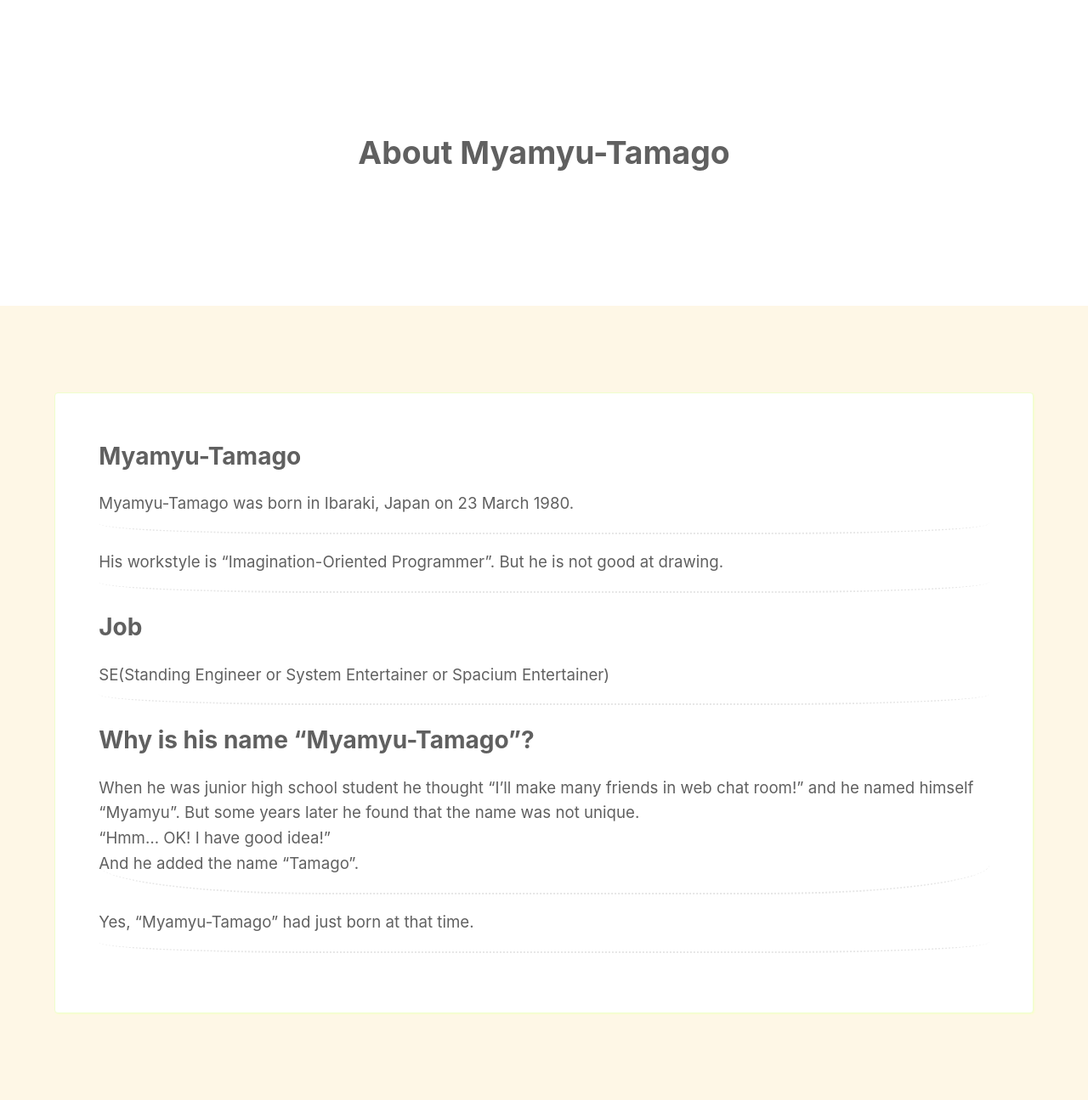
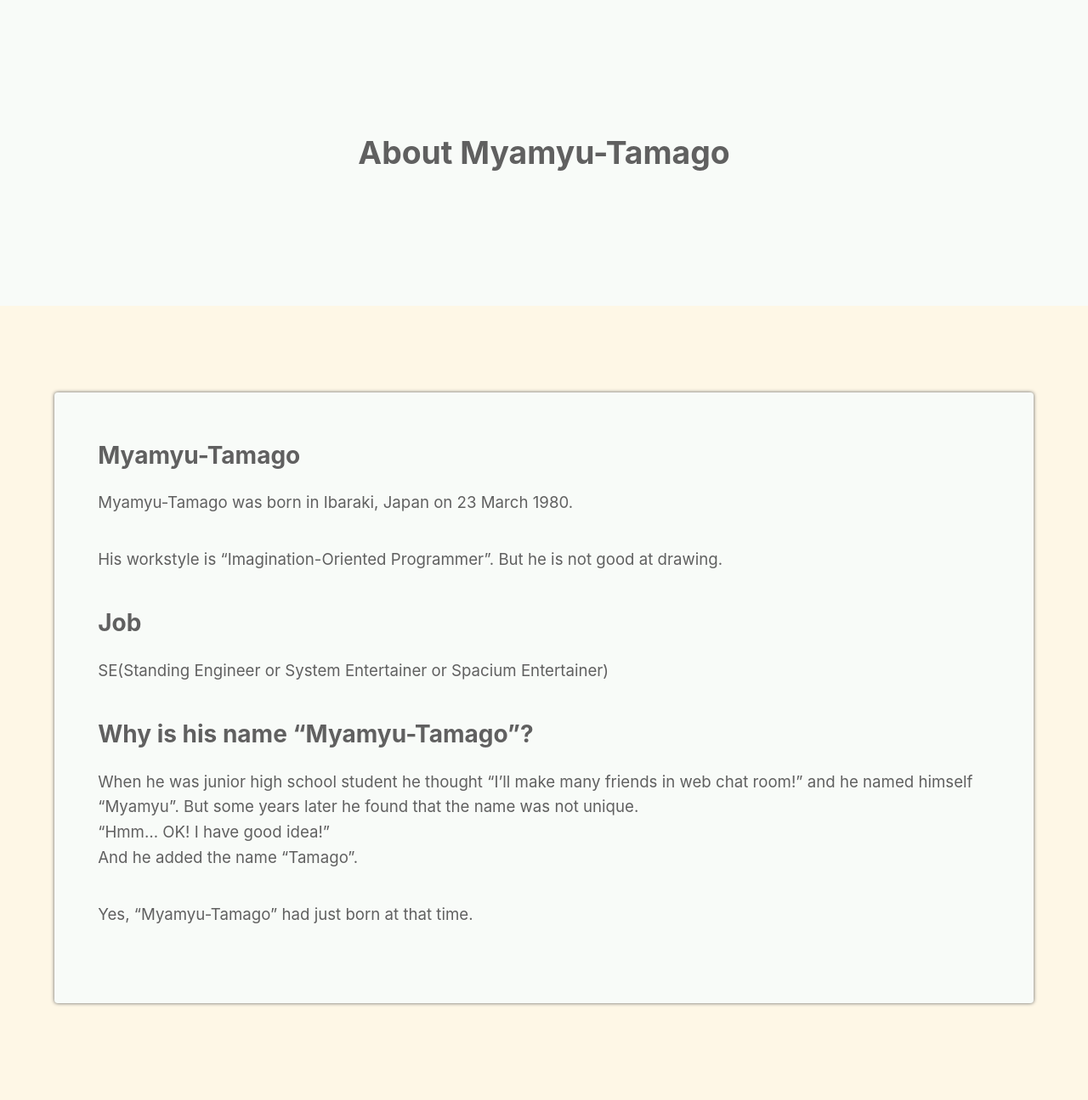
Before and after one commit to myamyu/myamyu.github.io, a Jekyll site: the page built from en/index.md, in a window 1280 px wide. Shown: the whole page at 85% size. Built offline with Jekyll 4.4.1, drawn with Linux system fonts in a browser that asks for light colours.

Commit message:
CSSをenとjpで分けた

```diff
--- a/_layouts/page_en.html
+++ b/_layouts/page_en.html
@@ -4,7 +4,7 @@
 		<meta charset="UTF-8">
 		<meta name="viewport" content="width=device-width, initial-scale=1">
 		{% seo %}
-		<link rel="stylesheet" href="/css/page.css">
+		<link rel="stylesheet" href="/css/page_en.css">
 		<base href="/en/">
 	</head>
 	<body>
--- /dev/null
+++ b/_sass/_colors_en.scss
@@ -0,0 +1,28 @@
+@charset "utf-8";
+
+$main-color: #ffffff;
+$white-color: #f8fbf8;
+$black-color: #606060;
+
+$main-colors: (
+	$main-color
+	adjust-hue($main-color, 36deg)
+	adjust-hue($main-color, 25deg)
+);
+$base-colors: (
+	change-color(nth($main-colors, 1), $lightness: 95%)
+	change-color(nth($main-colors, 2), $lightness: 90%)
+	change-color(nth($main-colors, 3), $lightness: 90%)
+);
+$accent-colors: (
+	change-color(adjust-hue(nth($main-colors, 1), 100deg), $saturation: 90%)
+	change-color(adjust-hue(nth($main-colors, 2), 100deg), $saturation: 90%)
+	change-color(adjust-hue(nth($main-colors, 3), 100deg), $saturation: 90%)
+);
+
+/* コンテンツ部分 */
+$content-text-color: $black-color;
+$content-bg-color: $white-color;
+
+$light-back-text-color: $black-color;
+$dark-back-text-color: $white-color;
--- /dev/null
+++ b/_sass/_page_pc_en.scss
@@ -0,0 +1,105 @@
+@media screen and (min-width: 641px) {
+	body {
+		> header {
+			height: 40vh;
+			line-height: 40vh;
+			text-align: center;
+			background-color: $header-background-color;
+		}
+	}
+
+	main {
+		display: block;
+		width: 90vw;
+		margin: 8vw auto;
+	}
+
+	article {
+		display: block;
+		padding: 4vw;
+		background-color: $content-bg-color;
+		border-radius: 4px;
+		box-shadow: 0 0 4px $light-back-text-color;
+		h2 {
+			margin: 1rem 0 0 0;
+		}
+		h3 {
+			margin: 1rem 0 0 0;
+		}
+		p {
+			margin: 1em 0;
+			padding: 0 0 1em;
+		}
+		li {
+			list-style: none;
+			background-color: change-color(nth($base-colors, 1), $lightness: 98%);
+			box-shadow: 2px 2px 8px change-color(nth($base-colors, 3), $lightness: 70%);
+			border-radius: 8px;
+			margin: 1.5rem 0 0 1em;
+			padding: 1rem;
+			color: change-color($black-color, $lightness: 55%);
+		}
+		table {
+			table-layout: fixed;
+			width: 96%;
+			margin: 1rem auto;
+			th {
+				font-size: 12pt;
+				background-color: change-color(nth($accent-colors, 3), $lightness: 70%);
+				padding: 0.5rem 0;
+			}
+			td {
+				font-size: 12pt;
+				background-color: change-color(nth($accent-colors, 3), $lightness: 95%);
+			}
+		}
+	}
+
+	.pagination {
+		display: table;
+		table-layout: fixed;
+		width: 100%;
+		margin: 1rem 0;
+		> ul {
+			display: table-row;
+			> li {
+				display: table-cell;
+				text-align: center;
+				vertical-align: middle;
+				margin: 0;
+				padding: 0;
+				background-color: transparent;
+				box-shadow: none;
+				> a, > span {
+					display: block;
+					width: 100%;
+					height: 100%;
+					line-height: 2rem;
+					border-radius: 8px;
+				}
+				> a {
+					background-color: change-color(nth($accent-colors, 3), $lightness: 95%);
+					&:hover {
+						background-color: change-color(nth($accent-colors, 3), $lightness: 60%);
+						color: $white-color;
+					}
+				}
+				> span {
+					background-color: change-color($black-color, $lightness: 95%);
+					color: $white-color;
+					&.current-page {
+						background-color: change-color(nth($main-colors, 1), $lightness: 75%);
+					}
+				}
+			}
+		}
+	}
+
+	footer {
+		display: block;
+		width: 90vw;
+		margin: 0 auto;
+		padding: 0 0 8vw;
+		text-align: center;
+	}
+}
--- /dev/null
+++ b/css/page_en.scss
@@ -0,0 +1,36 @@
+---
+---
+
+@charset "utf-8";
+@import "colors_en";
+
+$header-background-color: $white-color;
+
+* {
+	padding: 0;
+	margin: 0;
+	box-sizing: border-box;
+}
+
+a {
+	&:link {
+		color: change-color(nth($accent-colors, 1), $lightness: 40%);
+	}
+	&:visited {
+		color: change-color(nth($accent-colors, 2), $lightness: 40%);
+	}
+	&:hover {
+		color: change-color(nth($accent-colors, 3), $lightness: 60%);
+	}
+}
+
+body {
+	font-family: Verdana, Meiryo, sans-serif;
+	font-size: 14pt;
+	color: $content-text-color;
+	background-color: nth($base-colors, 1);
+	line-height: 1.6;
+}
+
+@import "page_pc_en";
+@import "page_sp";
```
